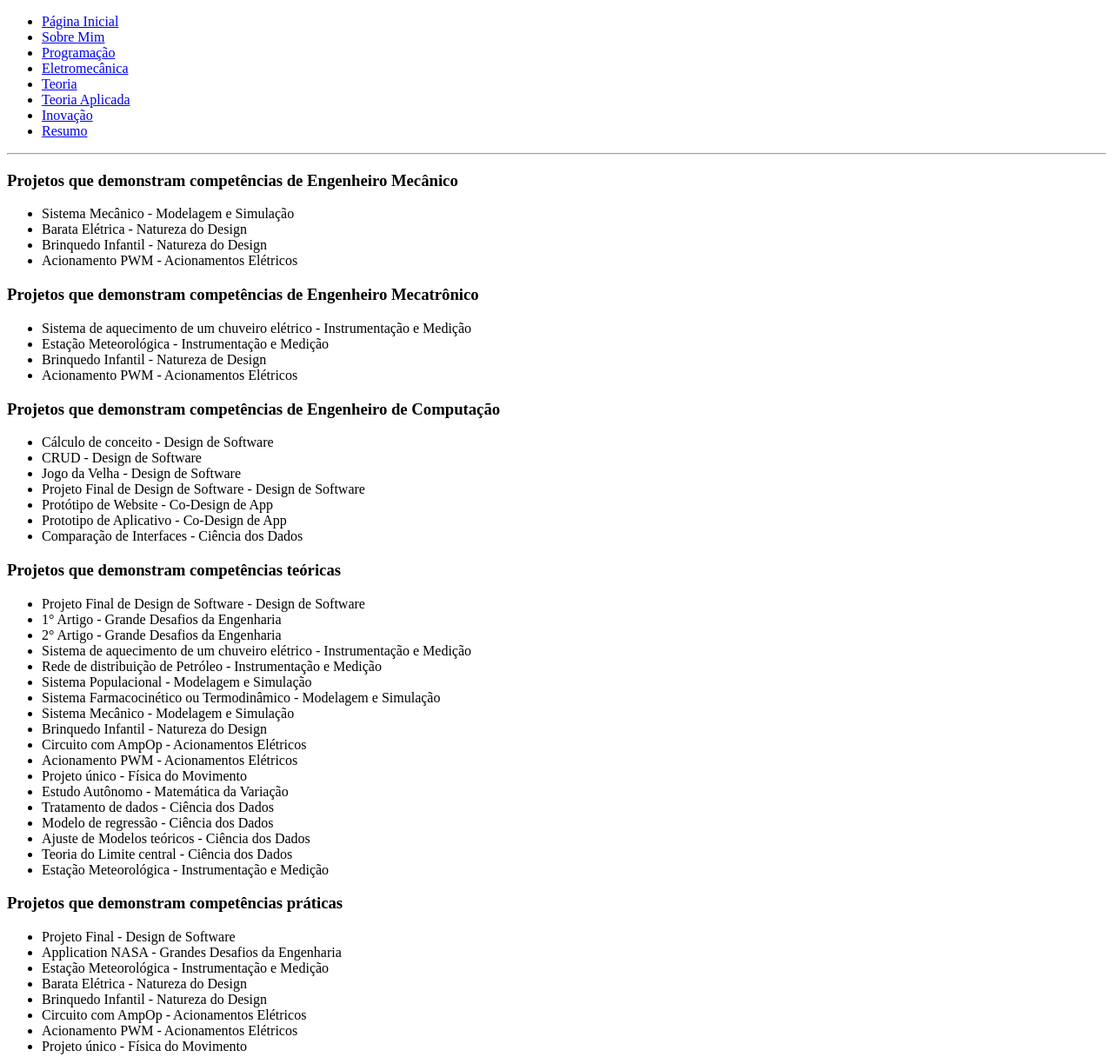
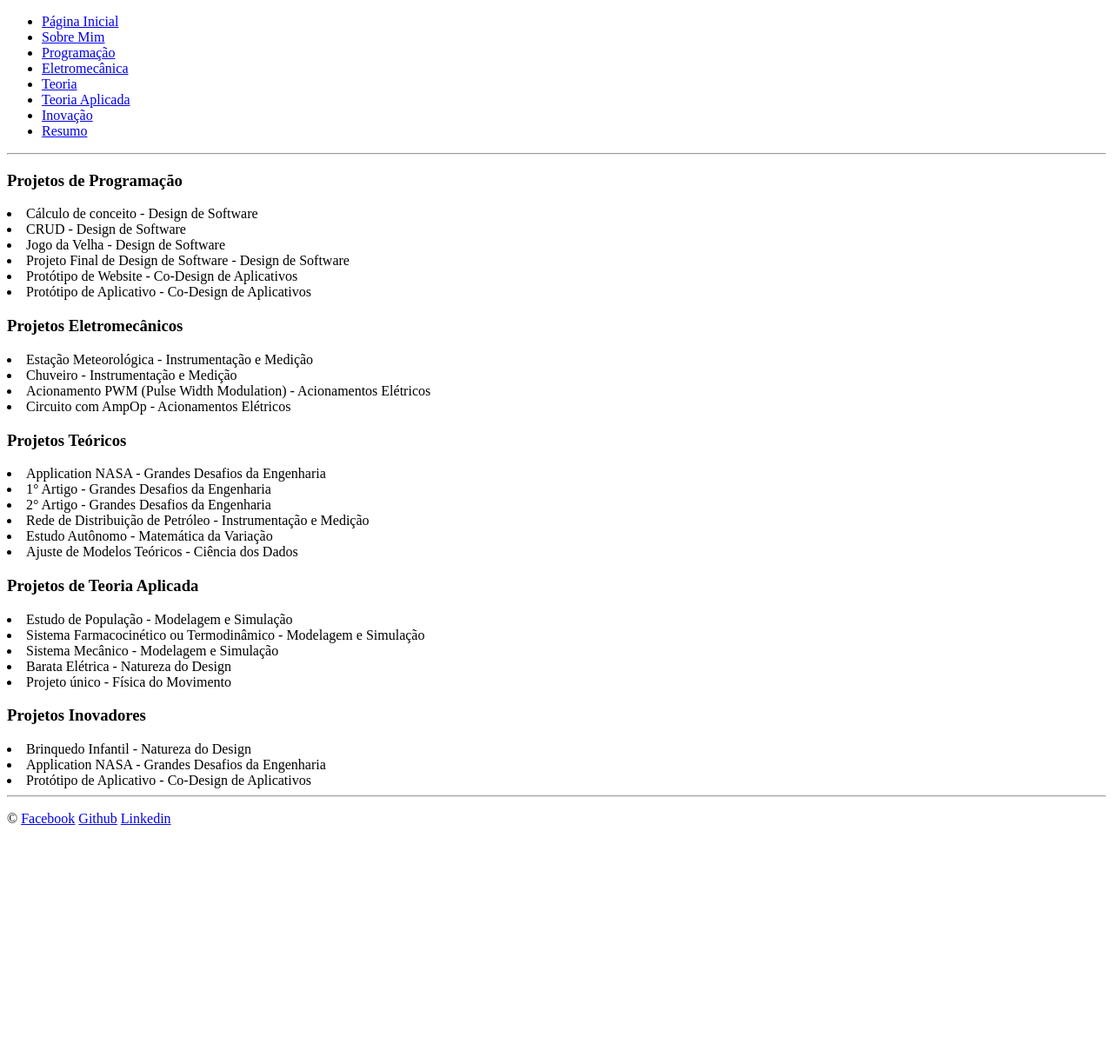
Before and after one commit to filipefborba/P1_Codesign, a plain HTML site: page summary.html in a window 1280 px wide. Shown: the top 1216 px of the page at 87% size. After the commit the page ends 967 px from the top, so only its background shows below. Drawn offline with Linux system fonts and the light colour scheme.

```diff
--- /dev/null
+++ b/CSS/reset.css
@@ -0,0 +1,48 @@
+/* http://meyerweb.com/eric/tools/css/reset/
+   v2.0 | 20110126
+   License: none (public domain)
+*/
+
+html, body, div, span, applet, object, iframe,
+h1, h2, h3, h4, h5, h6, p, blockquote, pre,
+a, abbr, acronym, address, big, cite, code,
+del, dfn, em, img, ins, kbd, q, s, samp,
+small, strike, strong, sub, sup, tt, var,
+b, u, i, center,
+dl, dt, dd, ol, ul, li,
+fieldset, form, label, legend,
+table, caption, tbody, tfoot, thead, tr, th, td,
+article, aside, canvas, details, embed,
+figure, figcaption, footer, header, hgroup,
+menu, nav, output, ruby, section, summary,
+time, mark, audio, video {
+	margin: 0;
+	padding: 0;
+	border: 0;
+	font-size: 100%;
+	font: inherit;
+	vertical-align: baseline;
+}
+/* HTML5 display-role reset for older browsers */
+article, aside, details, figcaption, figure,
+footer, header, hgroup, menu, nav, section {
+	display: block;
+}
+body {
+	line-height: 1;
+}
+ol, ul {
+	list-style: none;
+}
+blockquote, q {
+	quotes: none;
+}
+blockquote:before, blockquote:after,
+q:before, q:after {
+	content: '';
+	content: none;
+}
+table {
+	border-collapse: collapse;
+	border-spacing: 0;
+}
--- /dev/null
+++ b/CSS/stylesheet.css
@@ -0,0 +1,4 @@
+div {
+    /*propriedade: valor;*/
+    border: 1px solid rgb(231, 6, 6);
+}
--- a/summary.html
+++ b/summary.html
@@ -1,5 +1,5 @@
 <!DOCTYPE html>
-<html>
+<html lang="pt">
 
 
 	<head>
@@ -16,7 +16,7 @@
 			<nav>
 
 				<ul>
-					<li><a href="home.html">Página Inicial</a></li>
+					<li><a href="index.html">Página Inicial</a></li>
 					<li><a href="about.html">Sobre Mim</a></li>
 					<li><a href="programming.html">Programação</a></li>
 					<li><a href="mecmecha.html">Eletromecânica</a></li>
@@ -38,71 +38,54 @@
 
 		<main>
 
-			<h3>Projetos que demonstram competências de Engenheiro Mecânico</h3>
+      <h3>Projetos de Programação</h3>
 
-				<ul>
-					<li>Sistema Mecânico - Modelagem e Simulação</li>
-					<li>Barata Elétrica - Natureza do Design</li>
-					<li>Brinquedo Infantil - Natureza do Design</li>
-					<li>Acionamento PWM - Acionamentos Elétricos</li>
-				</ul>
+      <lu>
+        <li>Cálculo de conceito - Design de Software</li>
+        <li>CRUD - Design de Software</li>
+        <li>Jogo da Velha - Design de Software</li>
+        <li>Projeto Final de Design de Software - Design de Software</li>
+        <li>Protótipo de Website - Co-Design de Aplicativos</li>
+        <li>Protótipo de Aplicativo - Co-Design de Aplicativos</li>
+      </lu>
 
-			<h3>Projetos que demonstram competências de Engenheiro Mecatrônico</h3>
+      <h3>Projetos Eletromecânicos</h3>
 
-				<ul>
-					<li>Sistema de aquecimento de um chuveiro elétrico - Instrumentação e Medição</li>
-					<li>Estação Meteorológica - Instrumentação e Medição</li>
-					<li>Brinquedo Infantil - Natureza de Design</li>
-					<li>Acionamento PWM - Acionamentos Elétricos</li>
-				</ul>
+      <lu>
+        <li>Estação Meteorológica - Instrumentação e Medição</li>
+        <li>Chuveiro - Instrumentação e Medição</li>
+        <li>Acionamento PWM (Pulse Width Modulation) - Acionamentos Elétricos</li>
+        <li>Circuito com AmpOp - Acionamentos Elétricos</li>
+      </lu>
 
-			<h3>Projetos que demonstram competências de Engenheiro de Computação</h3>
+      <h3>Projetos Teóricos</h3>
 
-				<ul>
-					<li>Cálculo de conceito - Design de Software</li>
-					<li>CRUD - Design de Software</li>
-					<li>Jogo da Velha - Design de Software</li>
-					<li>Projeto Final de Design de Software - Design de Software</li>
-					<li>Protótipo de Website - Co-Design de App</li>
-					<li>Prototipo de Aplicativo - Co-Design de App</li>
-					<li>Comparação de Interfaces - Ciência dos Dados</li>
-				</ul>
+      <lu>
+        <li>Application NASA - Grandes Desafios da Engenharia</li>
+        <li>1° Artigo - Grandes Desafios da Engenharia</li>
+        <li>2° Artigo - Grandes Desafios da Engenharia</li>
+        <li>Rede de Distribuição de Petróleo - Instrumentação e Medição</li>
+        <li>Estudo Autônomo - Matemática da Variação</li>
+        <li>Ajuste de Modelos Teóricos - Ciência dos Dados</li>
+      </lu>
 
-			<h3>Projetos que demonstram competências teóricas</h3>
+      <h3>Projetos de Teoria Aplicada</h3>
 
-				<ul>
-					<li>Projeto Final de Design de Software - Design de Software</li>
-					<li>1° Artigo - Grande Desafios da Engenharia</li>
-					<li>2° Artigo - Grande Desafios da Engenharia</li>
-					<li>Sistema de aquecimento de um chuveiro elétrico - Instrumentação e Medição</li>
-					<li>Rede de distribuição de Petróleo - Instrumentação e Medição</li>
-					<li>Sistema Populacional - Modelagem e Simulação</li>
-					<li>Sistema Farmacocinético ou Termodinâmico - Modelagem e Simulação</li>
-					<li>Sistema Mecânico - Modelagem e Simulação</li>
-					<li>Brinquedo Infantil - Natureza do Design</li>
-					<li>Circuito com AmpOp - Acionamentos Elétricos</li>
-					<li>Acionamento PWM - Acionamentos Elétricos</li>
-					<li>Projeto único - Física do Movimento</li>
-					<li>Estudo Autônomo - Matemática da Variação</li>
-					<li>Tratamento de dados - Ciência dos Dados</li>
-					<li>Modelo de regressão - Ciência dos Dados</li>
-					<li>Ajuste de Modelos teóricos - Ciência dos Dados</li>
-					<li>Teoria do Limite central - Ciência dos Dados</li>
-					<li>Estação Meteorológica - Instrumentação e Medição</li>
-				</ul>
+      <lu>
+        <li>Estudo de População - Modelagem e Simulação</li>
+        <li>Sistema Farmacocinético ou Termodinâmico - Modelagem e Simulação</li>
+        <li>Sistema Mecânico - Modelagem e Simulação</li>
+        <li>Barata Elétrica - Natureza do Design</li>
+        <li>Projeto único - Física do Movimento</li>
+      </lu>
 
-			<h3>Projetos que demonstram competências práticas</h3>
+      <h3>Projetos Inovadores</h3>
 
-				<ul>
-					<li>Projeto Final - Design de Software</li>
-					<li>Application NASA - Grandes Desafios da Engenharia</li>
-					<li>Estação Meteorológica - Instrumentação e Medição</li>
-					<li>Barata Elétrica - Natureza do Design</li>
-					<li>Brinquedo Infantil - Natureza do Design</li>
-					<li>Circuito com AmpOp - Acionamentos Elétricos</li>
-					<li>Acionamento PWM - Acionamentos Elétricos</li>
-					<li>Projeto único - Física do Movimento</li>
-				</ul>
+      <lu>
+        <li>Brinquedo Infantil - Natureza do Design</li>
+        <li>Application NASA - Grandes Desafios da Engenharia</li>
+        <li>Protótipo de Aplicativo - Co-Design de Aplicativos</li>
+      </lu>
 
 		</main>
 
@@ -111,7 +94,7 @@
 		<footer>
 		<hr>
 		<p>
-		&copy
+		&copy;
 		<a href="https://www.facebook.com/fiborba">Facebook</a>
 		<a href="https://github.com/filipefborba">Github</a>
 		<a href="https://www.linkedin.com/in/filipe-foschini-borba-431551121">Linkedin</a>
```
Also changed, not shown: about.html (+4 -4 lines), appliedtheory.html (+4 -4 lines), home.html (deleted, +0 -59 lines), index.html (added, +69 -0 lines), inovation.html (+4 -4 lines), mecmecha.html (+4 -4 lines), programming.html (+4 -4 lines), theory.html (+4 -4 lines), Imagens/teste7.png, Imagens/teste8.jpg, 1 other file.
